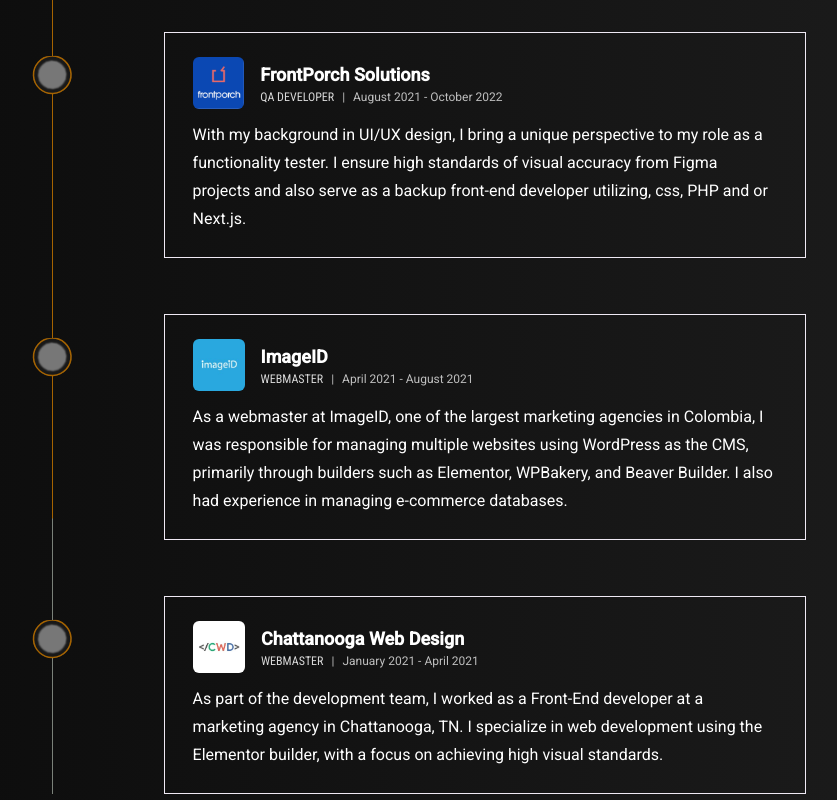
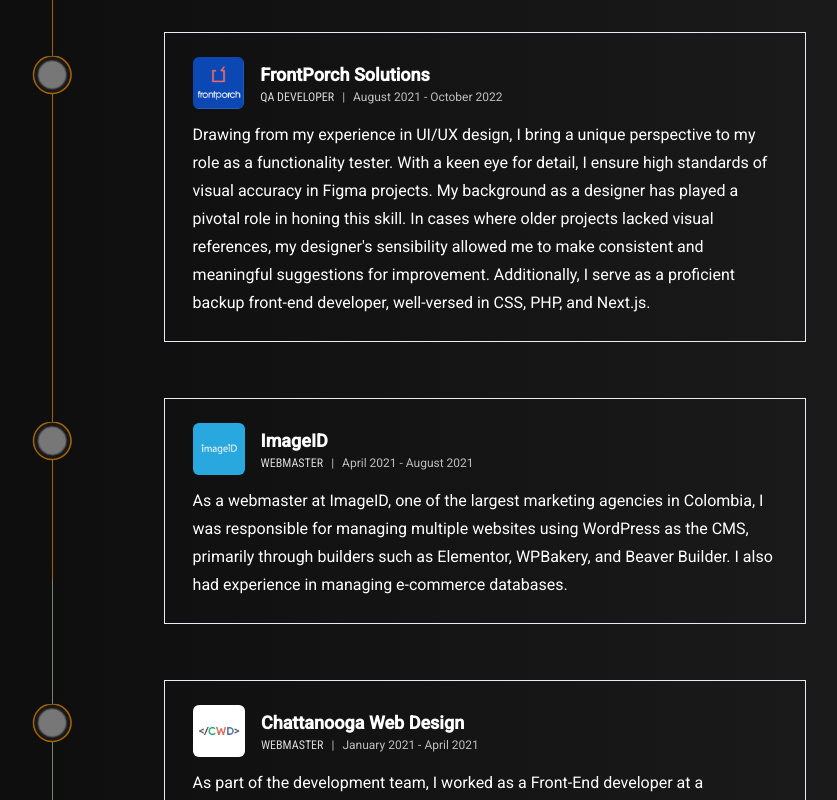
Before and after one commit to jor-g-r/portfolio-Jorge-Rondon, a Next.js app in the folder portfolio/: page / in a window 1280 px wide. Shown: the part 1780-2580 px from the top of the page, without its empty margins (176-1013 px from the left). Built offline with nearby package versions, Linux system fonts and the light colour scheme.

Commit message:
FPS experience updated

```diff
--- a/portfolio/src/app/components/Experience.tsx
+++ b/portfolio/src/app/components/Experience.tsx
@@ -131,9 +131,12 @@ const Experience = () => {
                         siteUrl='https://www.frontporchsolutions.com/'
                         position='QA Developer'
                         time='august 2021 - october 2022'
-                        description={`With my background in UI/UX design, I bring a unique perspective to my role as
-                                      a functionality tester. I ensure high standards of visual accuracy from Figma
-                                      projects and also serve as a backup front-end developer utilizing, css, PHP and or Next.js.`}
+                        description={`Drawing from my experience in UI/UX design, I bring a unique perspective to my role as a
+                                      functionality tester. With a keen eye for detail, I ensure high standards of visual accuracy
+                                      in Figma projects. My background as a designer has played a pivotal role in honing this skill.
+                                      In cases where older projects lacked visual references, my designer's sensibility allowed me
+                                      to make consistent and meaningful suggestions for improvement. Additionally, I serve as a
+                                      proficient backup front-end developer, well-versed in CSS, PHP, and Next.js.`}
                         />
 
                         <WorkDetails
```
